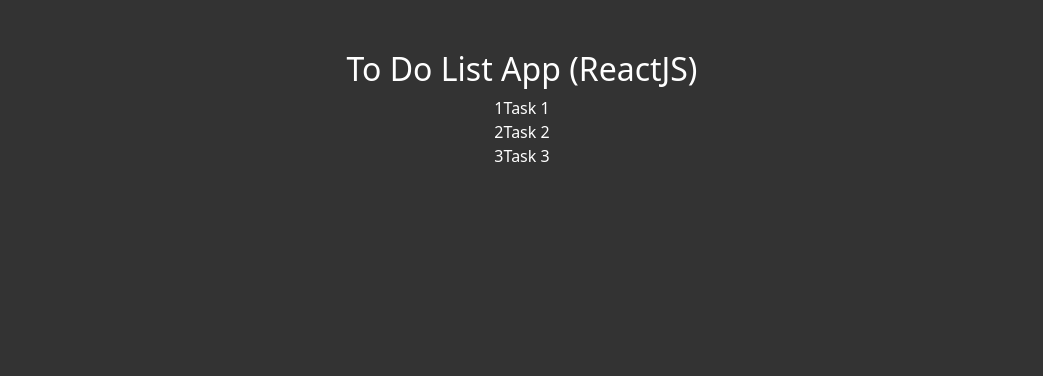
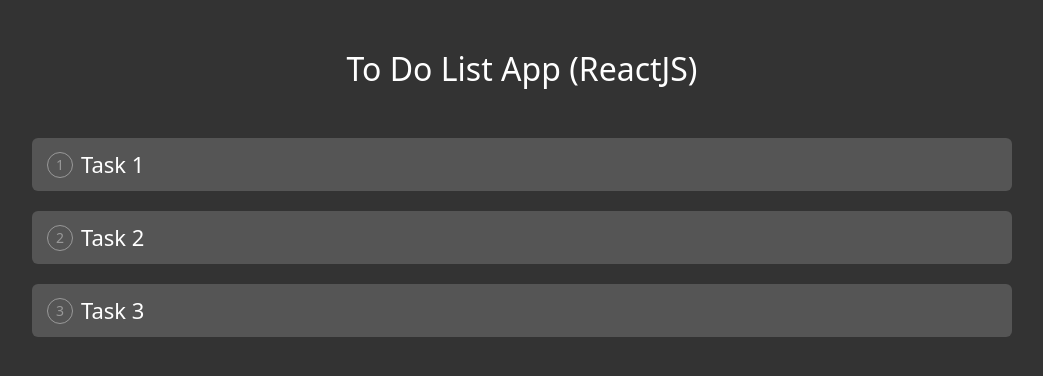
Before and after one commit to Leandro-Pinho/todo-list-react, a React (Create React App) app: page / in a window 1280 px wide. Shown: the top 376 px of the page, without its empty margins (118-1161 px from the left). Built offline with nearby package versions, Linux system fonts and the light colour scheme.

Commit message:
estilização da lista

```diff
--- a/src/App.css
+++ b/src/App.css
@@ -4,9 +4,48 @@
 }
 
 .Container {
-  margin: 50px 0;
+  margin: 50px 150px;
+}
+
+.Container h2 {
+  margin-bottom: 50px;
 }
 
 .App {
   text-align: center;
 }
+
+.taskBg {
+  background-color: #555;
+  border-radius: 6px;
+  margin-bottom: 20px;
+  padding: 10px 140px 10px 15px;
+  text-align: left;
+  font-size: 22px;
+  position: relative;
+}
+
+.taskBg div {
+  display: flex;
+  align-items: center;
+}
+
+.taskNumber {
+  color: #999;
+  border: 1px solid #999;
+  border-radius: 50%;
+  width: 26px;
+  height: 26px;
+  display: flex;
+  text-align: center;
+  font-size: 14px;
+  margin-right: 8px;
+  align-items: center;
+  justify-content: center;
+}
+
+.taskBg .done .taskText {
+  text-decoration: line-through;
+  opacity: 0.3;
+  flex: 1;
+}
--- a/src/App.jsx
+++ b/src/App.jsx
@@ -61,7 +61,7 @@
             <React.Fragment key={task.id}>
               <div className="col taskBg">
                 <div className={task.status ? 'done' : ''}>
-                  <span className='taskText'>{index + 1}</span>
+                  <span className='taskNumber'>{index + 1}</span>
                   <span className='taskText'>{task.title}</span>
                 </div>
               </div>
```
